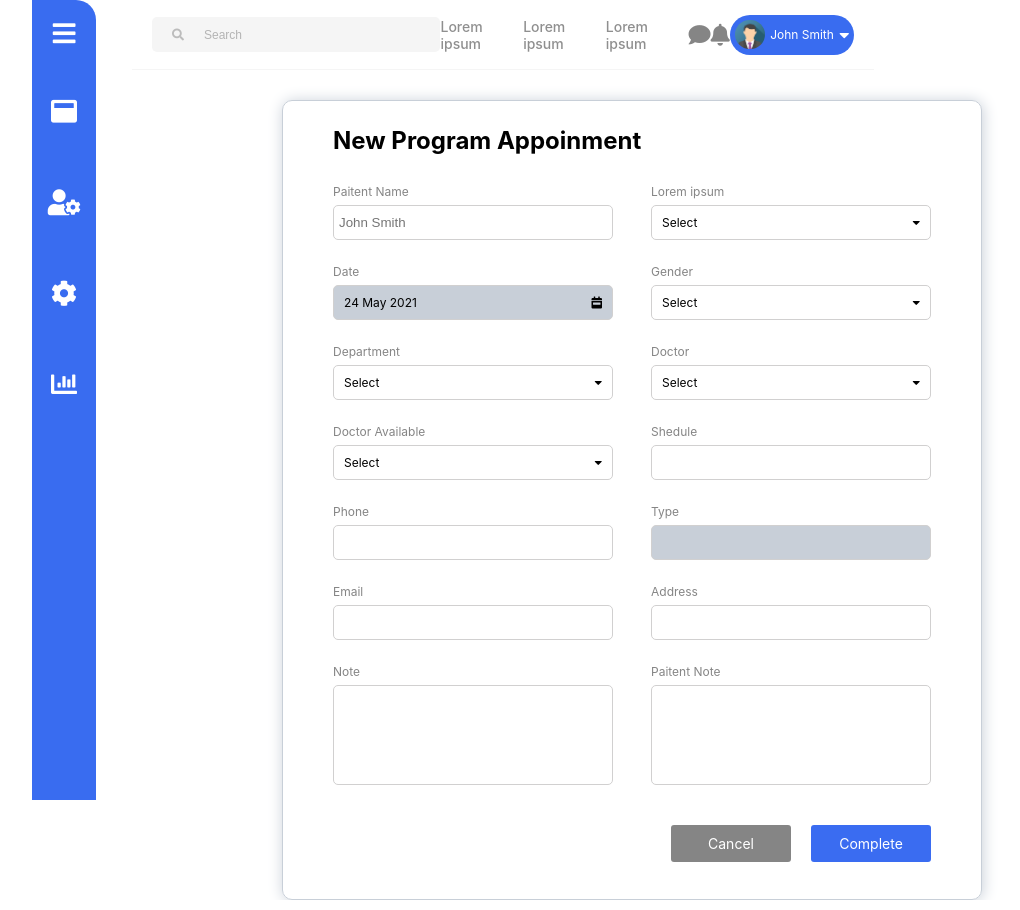
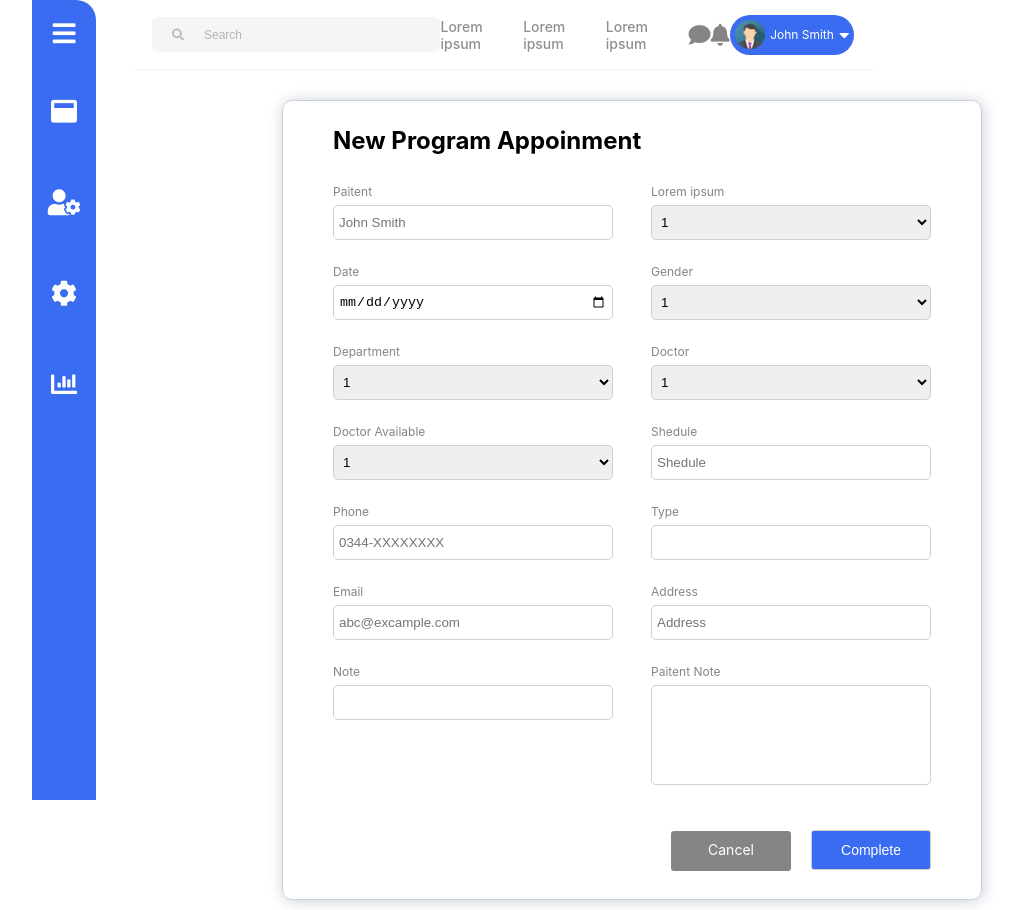
Before and after one commit to adeelrizvi89/digital-waze-test, a React (Create React App) app: page /modal in a window 1280 px wide. Shown: the whole page, without its empty margins (8-1028 px from the left). Built offline with nearby package versions, Linux system fonts and the light colour scheme.

Commit message:
form submit button Update

```diff
--- /dev/null
+++ b/src/Components/FormDatePicker.js
@@ -0,0 +1,14 @@
+import React from "react";
+
+const FormDatePicker = ({ label }) => {
+  return (
+    <>
+      <p>
+        <label>{label}</label>
+      </p>
+      <input type="date" id="birthday" name="birthday"></input>
+    </>
+  );
+};
+
+export default FormDatePicker;
--- /dev/null
+++ b/src/Components/FormSelect.js
@@ -0,0 +1,19 @@
+import React from "react";
+
+const FormDropDown = ({ label, options }) => {
+  return (
+    <>
+      <p>
+        <label>{label}</label>
+      </p>
+      <select name="cars" id="cars" className="selectBox">
+        <option value="lorem">1</option>
+        <option value="lorem">2</option>
+        <option value="lorem">3</option>
+        <option value="lorem">4</option>
+      </select>
+    </>
+  );
+};
+
+export default FormDropDown;
--- /dev/null
+++ b/src/Components/FormTextBox.js
@@ -0,0 +1,19 @@
+import React from "react";
+
+const FormTextBox = ({ label, placeholder, isMultiLines }) => {
+  return (
+    <>
+      <div>
+        <p>
+          <label>{label}</label>
+        </p>
+        <input
+          type={isMultiLines ? "textarea" : "text"}
+          placeholder={placeholder}
+        ></input>
+      </div>
+    </>
+  );
+};
+
+export default FormTextBox;
--- a/src/Components/NewAppointmentForm.js
+++ b/src/Components/NewAppointmentForm.js
@@ -1,4 +1,7 @@
 import React from "react";
+import FormDatePicker from "./FormDatePicker";
+import FormSelect from "./FormSelect";
+import FormTextBox from "./FormTextBox";
 
 const NewAppointmentForm = () => {
   return (
@@ -6,104 +9,45 @@ const NewAppointmentForm = () => {
       <h2>New Program Appoinment</h2>
       <form>
         <div>
+          <FormTextBox label="Paitent" placeholder="John Smith" />
           <div>
-            <p>
-              <label>Paitent Name</label>
-            </p>
-            <input type="text" placeholder="John Smith"></input>
+            <FormDatePicker label={"Date"} />
           </div>
           <div>
-            <p>
-              <label>Date</label>
-            </p>
-            <div className="formInput" style={{ backgroundColor: "#c8cfd8" }}>
-              <p>24 May 2021</p>
-              <i class="fas fa-calendar-week"></i>
-            </div>
+            <FormSelect label={"Department"} />
           </div>
           <div>
-            <p>
-              <label>Department</label>
-            </p>
-            <div className="formInput">
-              <p>Select</p>
-              <i class="fas fa-caret-down"></i>
-            </div>
+            <FormSelect label={"Doctor Available"} />
           </div>
           <div>
-            <p>
-              <label>Doctor Available</label>
-            </p>
-            <div className="formInput">
-              <p>Select</p>
-              <i class="fas fa-caret-down"></i>
-            </div>
+            <FormTextBox label={"Phone"} placeholder={"0344-XXXXXXXX"} />
           </div>
           <div>
-            <p>
-              <label>Phone</label>
-            </p>
-            <input type="text"></input>
+            <FormTextBox label={"Email"} placeholder={"abc@excample.com"} />
           </div>
           <div>
-            <p>
-              <label>Email</label>
-            </p>
-            <input type="text"></input>
-          </div>
-          <div>
-            <p>
-              <label>Note</label>
-            </p>
-            <input type="text" style={{ height: "100px" }}></input>
+            <FormTextBox label={"Note"} isMultiLines={true} />
           </div>
         </div>
         <div>
           <div>
-            <p>
-              <label>Lorem ipsum</label>
-            </p>
-            <div className="formInput">
-              <p>Select</p>
-              <i class="fas fa-caret-down"></i>
-            </div>
+            <FormSelect label={"Lorem ipsum"} />
           </div>
           <div>
-            <p>
-              <label>Gender</label>
-            </p>
-            <div className="formInput">
-              <p>Select</p>
-              <i class="fas fa-caret-down"></i>
-            </div>
+            <FormSelect label={"Gender"} />
           </div>
           <div>
-            <p>
-              <label>Doctor</label>
-            </p>
-            <div className="formInput">
-              <p>Select</p>
-              <i class="fas fa-caret-down"></i>
-            </div>
+            <FormSelect label={"Doctor"} />
           </div>
           <div>
-            <p>
-              <label>Shedule</label>
-            </p>
-            <input type="text"></input>
+            <FormTextBox label={"Shedule"} placeholder={"Shedule"} />
           </div>
           <div>
-            <p>
-              <label>Type</label>
-            </p>
-            <input type="text" style={{ backgroundColor: "#c8cfd8" }}></input>
+            <FormTextBox label={"Type"} />
           </div>
 
           <div>
-            <p>
-              <label>Address</label>
-            </p>
-            <input type="text"></input>
+            <FormTextBox label={"Address"} placeholder={"Address"} />
           </div>
           <div>
             <p>
@@ -111,12 +55,12 @@ const NewAppointmentForm = () => {
             </p>
             <input type="text" style={{ height: "100px" }}></input>
           </div>
+          <div className="formButton">
+            <div className="cancel">Cancel</div>
+            <input type="submit" value="Complete" className="submit" />
+          </div>
         </div>
       </form>
-      <div className="formButton">
-        <div className="cancel">Cancel</div>
-        <div className="complete">Complete</div>
-      </div>
     </div>
   );
 };
--- a/src/index.css
+++ b/src/index.css
@@ -397,26 +397,41 @@ form input {
 }
 .formButton {
   display: flex;
-  align-items: center;
+  align-items: baseline;
   justify-content: flex-end;
+
   margin: 20px 0;
 }
 .cancel {
   background-color: #858585;
   color: #fff;
   width: 120px;
+  height: 40px;
   text-align: center;
   padding: 10px 0;
   border-radius: 3px;
   font-size: 14px;
   margin-right: 20px;
+  cursor: pointer;
 }
-.complete {
+.submit {
   background-color: #3a6cf1;
   color: #fff;
   width: 120px;
+  height: 40px;
   text-align: center;
   padding: 10px 0;
   border-radius: 3px;
   font-size: 14px;
+  cursor: pointer;
 }
+.selectBox {
+  margin-top: 5px;
+  outline: none;
+  width: 280px;
+  height: 35px;
+  padding: 0px 5px;
+  border-radius: 5px;
+  border: 1px solid #d1d0d0;
+  margin-bottom: 20px;
+}
```
